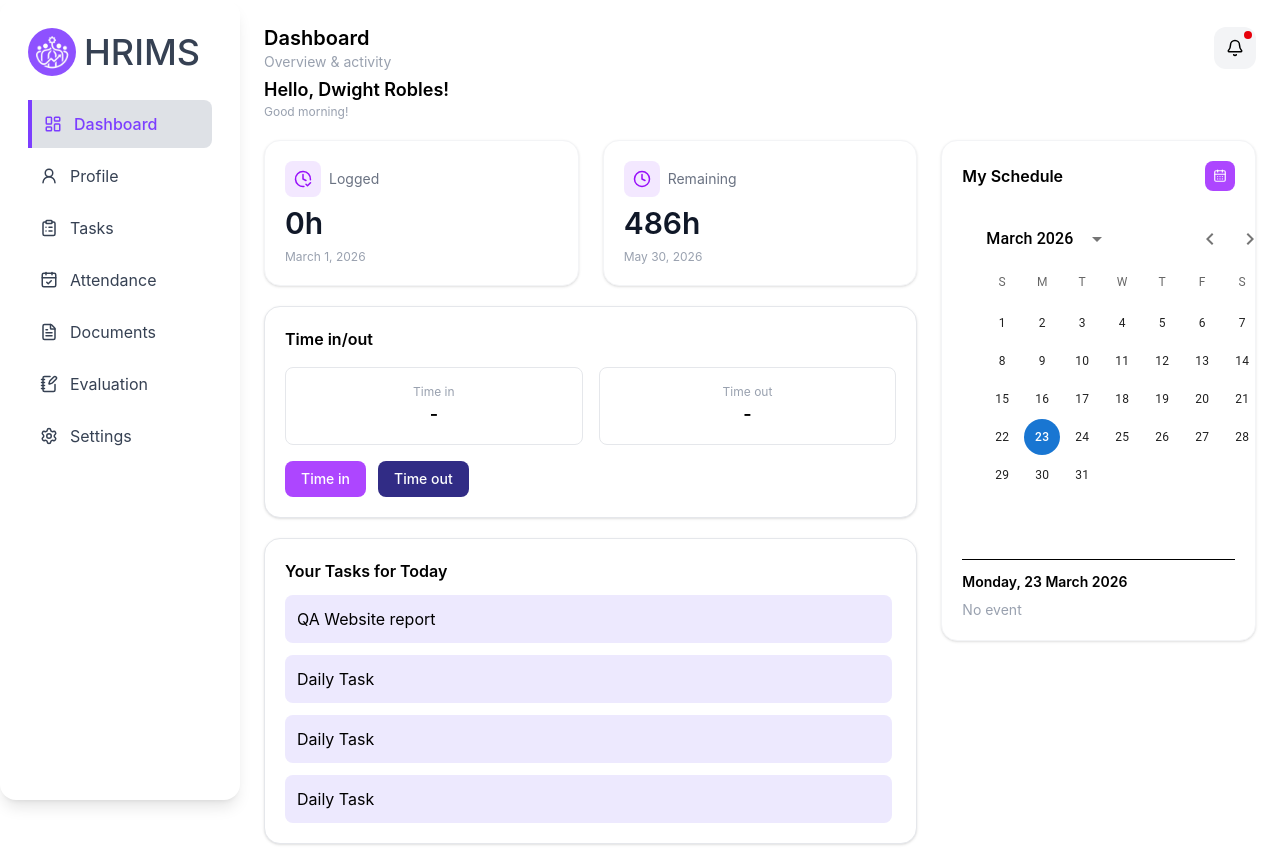
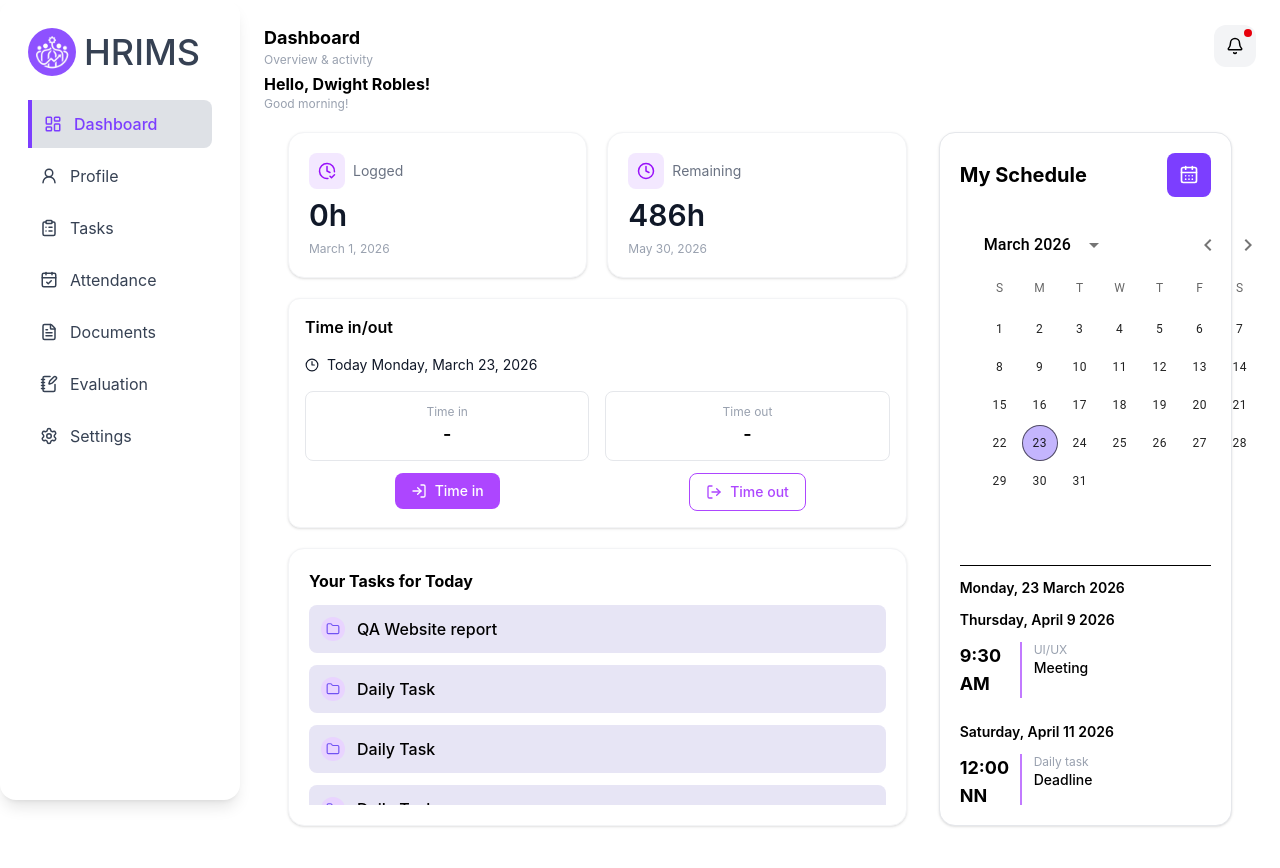
Before and after one commit to dev-St0ic/HR-Internship-Management-System, a React (Vite) app in the folder frontend-hrms/: page /intern in a window 1280 px wide. Built offline with nearby package versions, Linux system fonts and the light colour scheme.

Commit message:
Fixed the intern dashboard layout to match the prototype website

```diff
--- a/frontend-hrms/src/common/components/layout/Header.jsx
+++ b/frontend-hrms/src/common/components/layout/Header.jsx
@@ -2,11 +2,11 @@ import NotificationBell from "../ui/NotificationBell";
 
 export default function Header({ title, subtitle }) {
   return (
-    <div className=" flex items-center justify-between ">
+    <div className=" flex items-center justify-between">
       {/* Left Part of Header */}
       <div>
-        <h1 className="text-xl font-semibold">{title}</h1>
-        <p className="text-sm text-gray-400">{subtitle}</p>
+        <h1 className="text-lg font-bold">{title}</h1>
+        <p className="text-xs text-gray-400">{subtitle}</p>
       </div>
 
       {/* Right Part of Header */}
--- a/frontend-hrms/src/common/components/ui/GreetingHeader.jsx
+++ b/frontend-hrms/src/common/components/ui/GreetingHeader.jsx
@@ -13,7 +13,7 @@ export default function GreetingHeader({ name = "User" }) {
 
   return (
     <div className="w-full bg-white ">
-      <h1 className="text-lg font-semibold text-black mt-1">Hello, {name}!</h1>
+      <h3 className="font-bold text-base mt-1">Hello, {name}!</h3>
       <p className="text-xs text-gray-400">{greeting}</p>
     </div>
   );
--- a/frontend-hrms/src/portals/interns/components/ui/CalendarPanel.jsx
+++ b/frontend-hrms/src/portals/interns/components/ui/CalendarPanel.jsx
@@ -19,70 +19,93 @@ export default function CalendarPanel() {
 
   //This is the function for highlighting the event
   const renderDay = (day, _value, DayComponentProps) => {
-    if (!day) return null; // this will prevent crash
+    if (!day) return null;
 
     const dateStr = dayjs(day).format("YYYY-MM-DD");
+    const todayStr = dayjs().format("YYYY-MM-DD");
+
     const hasEvent = eventDates.includes(dateStr);
+    const isToday = dateStr === todayStr;
 
     return (
       <PickersDay
         {...DayComponentProps}
         day={day}
+        selected={false} //disables MUI blue
         sx={{
+          "& .MuiPickersDay-root.Mui-selected": {
+            backgroundColor: "transparent !important",
+            color: "inherit !important",
+          },
+
+          borderRadius: "50%",
+          transition: "all 0.2s ease",
+
           ...(hasEvent && {
-            backgroundColor: "#8b5cf6",
+            backgroundColor: "#7C3EFF",
             color: "white",
-            borderRadius: "50%",
+          }),
+
+          ...(isToday && {
+            backgroundColor: "#C4B5FD",
           }),
         }}
       />
     );
   };
 
-  //This is for filtering the events
-  const events = calendarEvents.filter(
-    (e) => e.date === selectedDate.format("YYYY-MM-DD"),
+  const events = [...calendarEvents].sort(
+    (a, b) => new Date(a.date) - new Date(b.date),
   );
 
   return (
     <>
       {/* Mini Calendar on the right side */}
-      <div className=" bg-white rounded-2xl p-5 border border-gray-100 shadow-sm">
+      <div>
         {/* Header */}
         <div className="flex justify-between items-center mb-4">
-          <h2 className="font-semibold">My Schedule</h2>
+          <h2 className="text-xl font-bold">My Schedule</h2>
           <button
             onClick={() => navigate("/intern/calendar")}
-            className="bg-purple-500 text-white p-2 rounded-lg"
+            className="bg-[#7C3EFF] text-white p-3 rounded-lg"
           >
-            <CalendarDays size={14} />
+            <CalendarDays size={20} />
           </button>
         </div>
 
         {/* Calendar */}
         <LocalizationProvider dateAdapter={AdapterDayjs}>
           <DateCalendar
-            value={selectedDate || dayjs()}
+            value={selectedDate}
             onChange={(newValue) => {
-              if (newValue) {
-                setSelectedDate(dayjs(newValue));
-              }
+              if (newValue) setSelectedDate(dayjs(newValue));
             }}
-            renderDay={renderDay}
+            slots={{
+              day: (props) => renderDay(props.day, selectedDate, props),
+            }}
           />
         </LocalizationProvider>
 
         {/* Events */}
-        <div className="mt-4 border-t pt-3 max-h-40 overflow-y-auto">
-          <h3 className="text-sm font-semibold mb-2">
+        <div className="mt-4 border-t pt-3 max-h-60 overflow-y-auto">
+          <h3 className="text-sm font-semibold mb-3">
             {selectedDate.format("dddd, DD MMMM YYYY")}
           </h3>
 
           {events.length > 0 ? (
-            events.map((event) => (
-              <div key={event.id} className="flex gap-3 mb-3">
+            events.map((event) => {
+              const eventDate = dayjs(event.date);
+
+              return (
+                <div key={event.id} className="flex flex-col gap-3 mb-3">
+                  {/* Day & Date */}
+                  <div className="text-sm font-semibold">
+                    {eventDate.format("dddd, MMMM D YYYY")}
+                  </div>
+
+                  <div className="flex gap-3 mb-3">
                     {/* Time */}
-                <div className="text-sm font-semibold w-16">{event.time}</div>
+                    <div className="text-lg font-bold w-12">{event.time}</div>
 
                     {/* Line separator */}
                     <div className="w-0.5 bg-purple-400"></div>
@@ -93,7 +116,9 @@ export default function CalendarPanel() {
                       <p className="text-sm font-medium">{event.title}</p>
                     </div>
                   </div>
-            ))
+                </div>
+              );
+            })
           ) : (
             <p className="text-gray-400 text-sm">No event</p>
           )}
--- a/frontend-hrms/src/portals/interns/components/ui/TaskListCard.jsx
+++ b/frontend-hrms/src/portals/interns/components/ui/TaskListCard.jsx
@@ -1,4 +1,5 @@
 import { useNavigate } from "react-router-dom";
+import { Folder } from "lucide-react";
 
 export default function TaskListCard({ tasks }) {
   const navigate = useNavigate();
@@ -9,18 +10,21 @@ export default function TaskListCard({ tasks }) {
   };
 
   return (
-    <div className="bg-white border border-gray-200 rounded-2xl p-5 shadow-sm">
+    <div className="bg-white border border-gray-100 rounded-2xl p-5 shadow-sm">
       {/*title*/}
-      <h3 className="font-semibold mb-3">Your Tasks for Today</h3>
+      <h3 className="font-bold mb-3">Your Tasks for Today</h3>
 
       {/* Scrollable List */}
-      <div className="space-y-3 max-h-75 overflow-y-auto pr-1">
+      <div className="space-y-3 max-h-50 overflow-y-auto">
         {tasks.map((task) => (
           <div
             key={task.id}
             onClick={() => handleClick(task.id)}
-            className="bg-violet-100 p-3 rounded-lg cursor-pointer hover:bg-violet-200 transition"
+            className="flex items-center gap-3 pl-3 justify-start bg-[#E7E5F5] p-3 font-medium rounded-lg cursor-pointer hover:bg-purple-200 transition"
           >
+            <div className="flex items-center justify-center w-6 h-6 bg-purple-200 rounded-full">
+              <Folder size={14} className=" text-[#7152F3]" />
+            </div>
             {task.title}
           </div>
         ))}
--- a/frontend-hrms/src/portals/interns/components/ui/TimeButton.jsx
+++ b/frontend-hrms/src/portals/interns/components/ui/TimeButton.jsx
@@ -3,6 +3,7 @@ export default function TimeButton({
   onClick,
   variant = "primary",
   disabled = false,
+  icon: Icon,
 }) {
   const base =
     "flex items-center justify-center gap-2 px-4 py-2 rounded-lg text-sm font-medium transition";
@@ -21,6 +22,7 @@ export default function TimeButton({
       disabled={disabled}
       className={`${base} ${disabled ? disabledStyle : styles[variant]}`}
     >
+      {Icon && <Icon size={16} />}
       {label}
     </button>
   );
--- a/frontend-hrms/src/portals/interns/components/ui/TimeCard.jsx
+++ b/frontend-hrms/src/portals/interns/components/ui/TimeCard.jsx
@@ -1,9 +1,11 @@
-import { useState } from "react";
+import { useState, useEffect } from "react";
 import TimeButton from "./TimeButton";
+import { LogIn, LogOut, Clock3 } from "lucide-react";
 
 export default function TimeCard({ date }) {
   const [timeIn, setTimeIn] = useState(null);
   const [timeOut, setTimeOut] = useState(null);
+  const [today, setToday] = useState(new Date());
 
   const handleTimeIn = () => {
     const now = new Date().toLocaleTimeString([], {
@@ -23,41 +25,66 @@ export default function TimeCard({ date }) {
     setTimeOut(now);
   };
 
+  useEffect(() => {
+    const interval = setInterval(() => {
+      setToday(new Date());
+    }, 60000);
+
+    return () => clearInterval(interval);
+  }, []);
+
+  const formattedDate = today.toLocaleDateString("en-US", {
+    weekday: "long",
+    year: "numeric",
+    month: "long",
+    day: "numeric",
+  });
+
   return (
-    <div className="bg-white border border-gray-200 rounded-2xl p-5 shadow-sm">
+    <div className="bg-white border border-gray-100 rounded-xl p-4 shadow-sm">
       {/*Header*/}
       <div className="flex items-center justify-between mb-4">
         <h3 className="font-semibold">Time in/out</h3>
         <p className="text-sm text-gray-400">{date}</p>
       </div>
+      <div className="flex items-center gap-2 text-sm text-gray-900 mb-4">
+        <Clock3 size={14} className="text-gray-900" />
+        <span>Today {formattedDate}</span>
+      </div>
 
       {/*Time Boxes */}
-      <div className="grid grid-cols-2 gap-4 mb-4">
-        <div className="border border-gray-200 rounded-lg p-4 text-center">
+      <div className="grid grid-cols-2 gap-4">
+        {/* Time In */}
+        <div className="flex flex-col items-center gap-3">
+          <div className="border border-gray-200 rounded-lg p-3 text-center w-full">
             <p className="text-xs text-gray-400">Time in</p>
             <p className="text-lg font-semibold">{timeIn || "-"}</p>
           </div>
 
-        <div className="border border-gray-200 rounded-lg p-4 text-center">
-          <p className="text-xs text-gray-400">Time out</p>
-          <p className="text-lg font-semibold">{timeOut || "-"}</p>
-        </div>
-      </div>
-
-      {/* Buttons */}
-      <div className="flex gap-3">
           <TimeButton
             label="Time in"
             onClick={handleTimeIn}
             variant="primary"
             disabled={!!timeIn}
+            icon={LogIn}
           />
+        </div>
+
+        {/* Time Out */}
+        <div className="flex flex-col items-center gap-3">
+          <div className="border border-gray-200 rounded-lg p-3 text-center w-full">
+            <p className="text-xs text-gray-400">Time out</p>
+            <p className="text-lg font-semibold">{timeOut || "-"}</p>
+          </div>
+
           <TimeButton
             label="Time out"
             onClick={handleTimeOut}
             variant="secondary"
-          disabled={!!timeOut}
+            disabled={!timeIn || !!timeOut}
+            icon={LogOut}
           />
+        </div>
       </div>
     </div>
   );
--- a/frontend-hrms/src/portals/interns/pages/InternCalendarPage.jsx
+++ b/frontend-hrms/src/portals/interns/pages/InternCalendarPage.jsx
@@ -4,7 +4,7 @@ import CalendarPanel from "../components/ui/CalendarPanel";
 export default function InternCalendarPage() {
   return (
     <>
-      <Header title="Calendar" subtitle="Your scedule & events" />
+      <Header title="Calendar" subtitle="Your schedule & events" />
       <div className="grid grid-cols-3 gap-6 mt-6">
         {/*Big Calendar*/}
         <div className="col-span-2 bg-white rounded-2xl p-6 border shadow-sm">
--- a/frontend-hrms/src/portals/interns/pages/InternDashboard.jsx
+++ b/frontend-hrms/src/portals/interns/pages/InternDashboard.jsx
@@ -5,7 +5,7 @@ import StatCard from "../../../common/components/ui/StatCard";
 import GreetingHeader from "../../../common/components/ui/GreetingHeader";
 import CalendarPanel from "../components/ui/CalendarPanel";
 import TimeCard from "../components/ui/TimeCard";
-import { internTasksData } from "../components/mochDataTasks";
+import { internTasksData } from "../components/mockDataTasks";
 import TaskListCard from "../components/ui/TaskListCard";
 
 export default function Dashboard() {
@@ -14,11 +14,11 @@ export default function Dashboard() {
     <>
       <Header title="Dashboard" subtitle="Overview & activity" />
       <GreetingHeader name="Dwight Robles" />
-      <div className="grid grid-cols-3 gap-6 mt-5">
+      <div className="grid grid-cols-3 gap-8 mt-5 px-6 max-w-7xl mx-auto">
         {/* Left Side */}
-        <div className="col-span-2 space-y-5">
+        <div className="col-span-2 space-y-5 max-w-3xl">
           {/* Stats Cards */}
-          <div className="grid grid-cols-2 gap-6">
+          <div className="grid grid-cols-2 gap-5">
             {stats.map((stat, index) => {
               const Icon = iconMap[stat.icon];
 
@@ -41,7 +41,9 @@ export default function Dashboard() {
 
         {/* Right Side */}
         <div className="col-span-1">
-          <CalendarPanel />
+          <div className="bg-white border border-gray-200 rounded-2xl p-5 shadow-sm h-full">
+            <CalendarPanel />
+          </div>
         </div>
       </div>
     </>
```
Also changed, not shown: frontend-hrms/src/portals/interns/components/mockDataTasks.js (renamed from frontend-hrms/src/portals/interns/components/mochDataTasks.js). Lines whose indentation alone changed are shown as unchanged.
